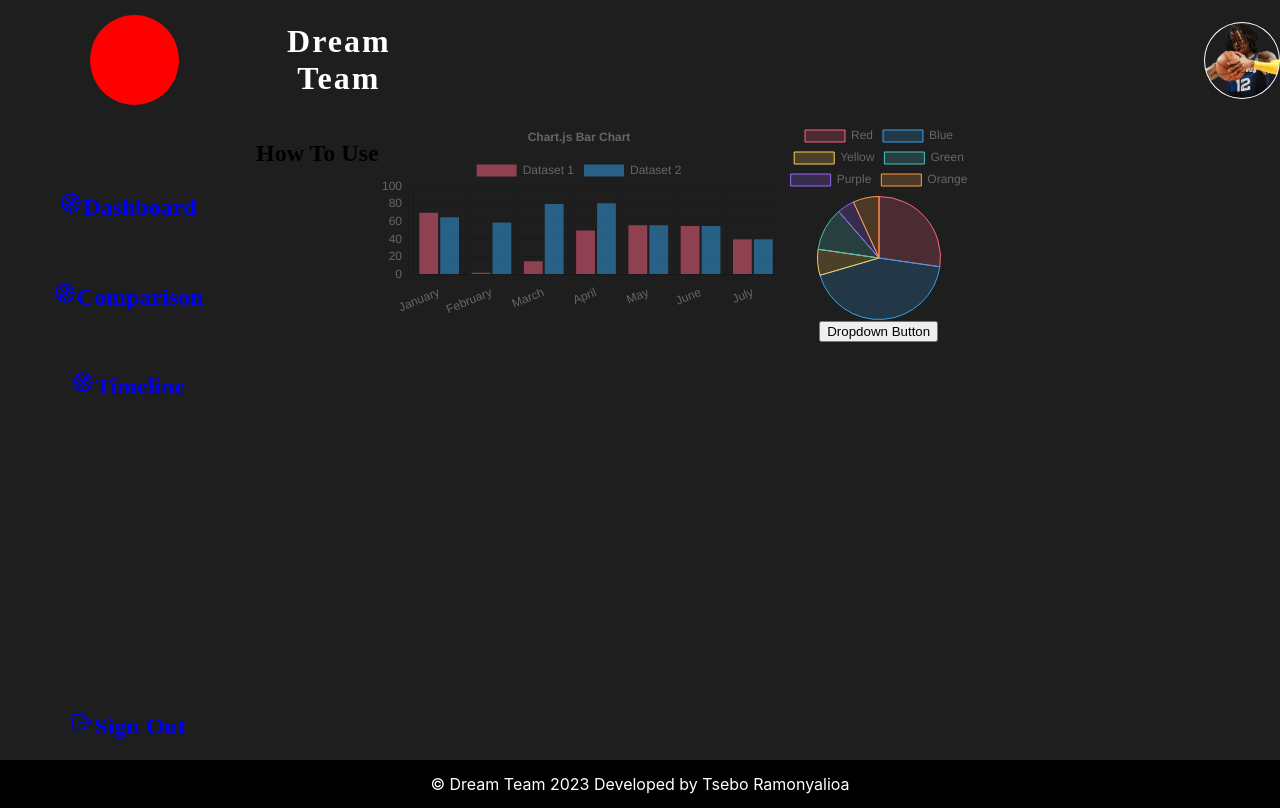
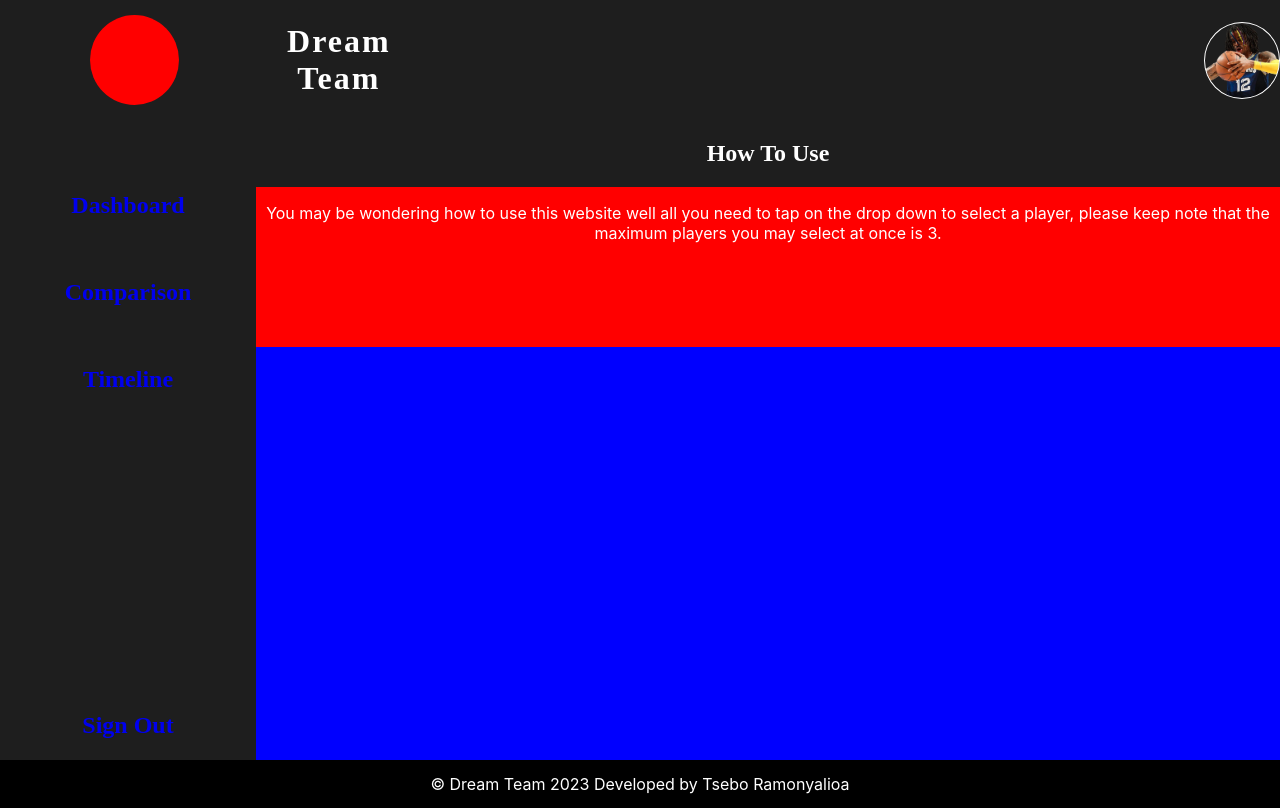
Before and after one commit to Tsebo200/Dream-Team, a React (Create React App) app: page /compare in a window 1280 px wide. Built offline with nearby package versions, Linux system fonts and the light colour scheme.

Commit message:
Working on Comparison page

```diff
--- a/src/Pages/Compare.jsx
+++ b/src/Pages/Compare.jsx
@@ -2,6 +2,7 @@ import React from "react";
 import { Link } from "react-router-dom";
 import '../Sass/graphs.sass';
 import '../Sass/compare.sass';
+import '../Sass/styles.sass';
 import ButtonDarkExample from "../components/Dropdown";
 // Tree Shaking import
 import { Chart, Pie, Bar } from 'react-chartjs-2';
@@ -96,16 +97,29 @@ const data2 = {
 const Compare = ()=>{
 
     return(
-        <div>
+        <div className="mainContent">
+
+
             {/* <h1>Comparison Page</h1> */}
             <h2 className="compareHeading">How To Use</h2>
-            <div className="barBox">
+            <div className="explainBlock">
+            <p className="explanation">You may be wondering how to use this website well
+              all you need to tap on the drop down to select a player,
+              please keep note that the maximum players you may select at once is 3.
+            </p>
+            </div>
+            <div className="graphContainer">
+            <div className="dropdownContainer"></div>
+            </div>
+            {/* <div className="barBox">
             <Bar options={options} data={data} />
             </div>
             <div className="pieBox">
             <Pie data={data2} />
             <ButtonDarkExample/>
-            </div>
+            </div> */}
+
+
             {/* <Link to="/">Dashboard</Link>
             <Link to="/compare">Comparison</Link>
             <Link to="/time">Timeline</Link> */}
--- a/src/Pages/Landing.jsx
+++ b/src/Pages/Landing.jsx
@@ -12,7 +12,6 @@ const leagueLeaders = [1, 2, 3, 4, 5, 6, 7, 8, 9, 10]
 const Landing = () => {
 
     return(
-
 <div className="mainContent">
         <div className="leagueLeadersContainer">
         <h2 className="leagueLeadersText">League Leaders</h2>
--- a/src/Pages/Time.jsx
+++ b/src/Pages/Time.jsx
@@ -3,7 +3,7 @@ import { Link } from "react-router-dom";
 
 const Time = () => {
     return(
-        <div>
+        <div className="mainContent">
             <h1>Timeline Page</h1>
         </div>
     )
--- a/src/Sass/compare.sass
+++ b/src/Sass/compare.sass
@@ -1,2 +1,16 @@
 .compareHeading
-    float: left
+    color: white
+
+
+.explainBlock
+    height: 20vh
+    background: red
+
+    .explanation
+        color: white
+        float: left
+
+.graphContainer
+    width: 100%
+    height: 65%
+    background: blue
```
